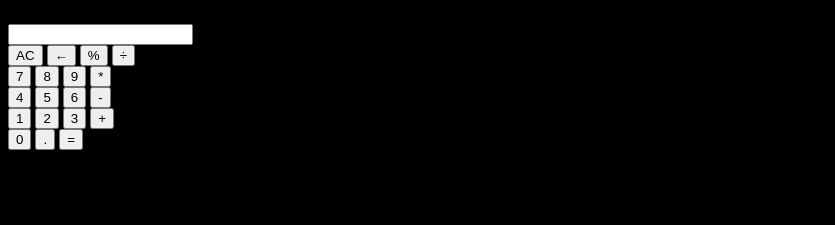
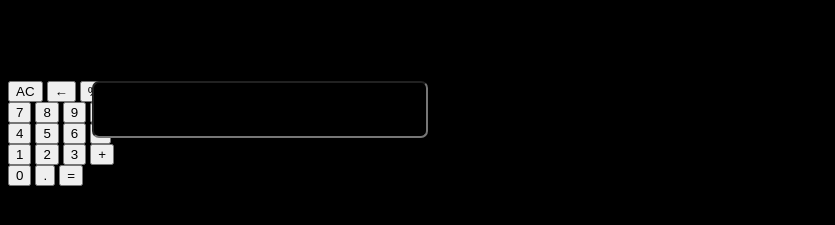
Before and after one commit to its-parth-19/CALCULATOR, a plain HTML site: page index.html in a window 1280 px wide. Shown: the part 85-310 px from the top of the page, without its empty margins (0-835 px from the left). Drawn offline with Linux system fonts and the light colour scheme.

Commit message:
styled the output box

```diff
--- a/style.css
+++ b/style.css
@@ -21,3 +21,18 @@ text-decoration: underline;
 text-decoration-color: yellow;
 
 }
+.output-box input{
+    width: 328px;
+    position: relative;
+    top: 57px;
+    left: 84px;
+    height: 51px;
+    /* border: 2px solid yellow; */
+    background-color: black;
+    color: white;
+    border-radius: 7px;
+    outline: none;
+    font-size: 30px;
+    text-align: right;
+    text-transform: lowercase;
+}
```
